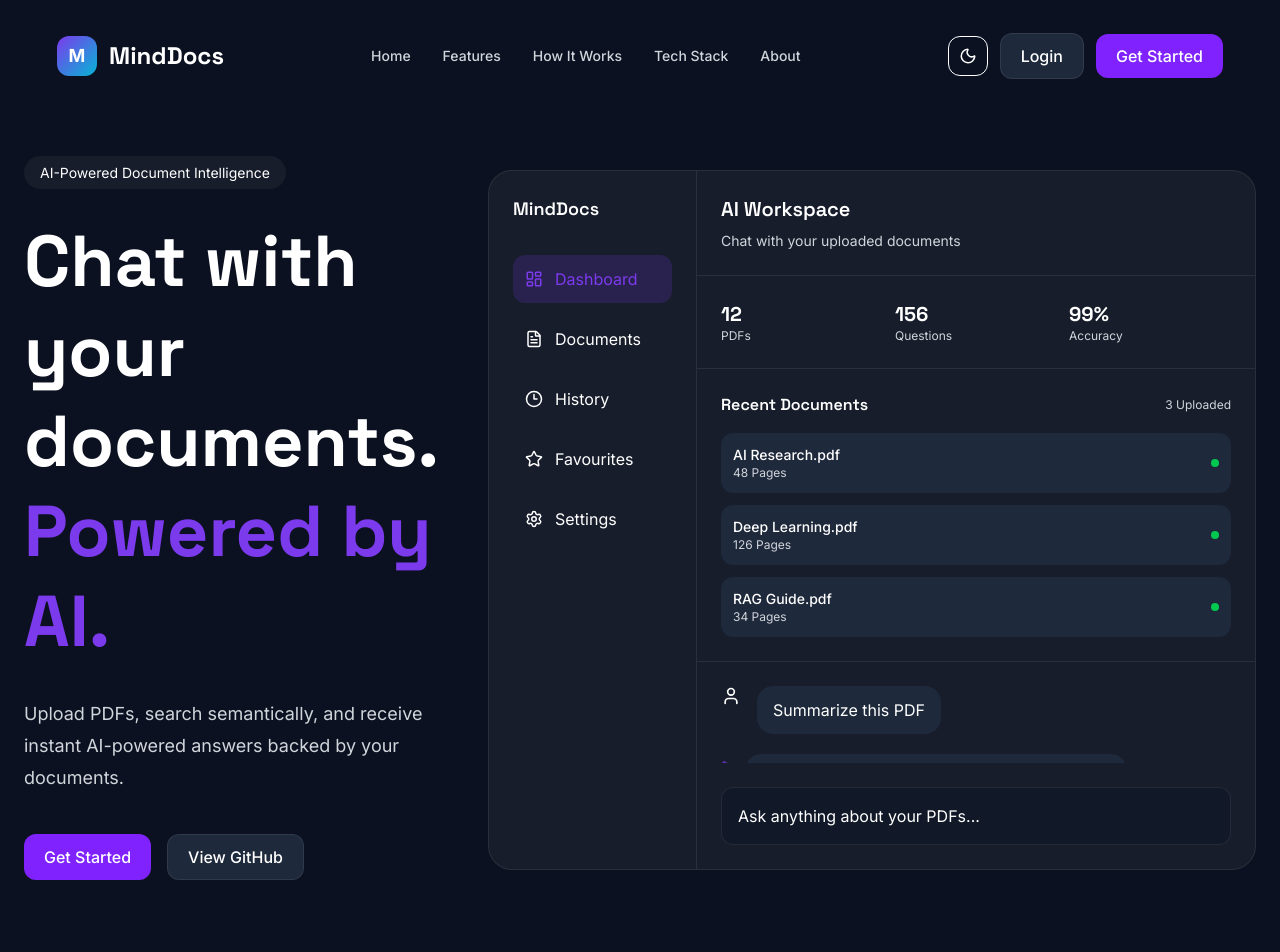
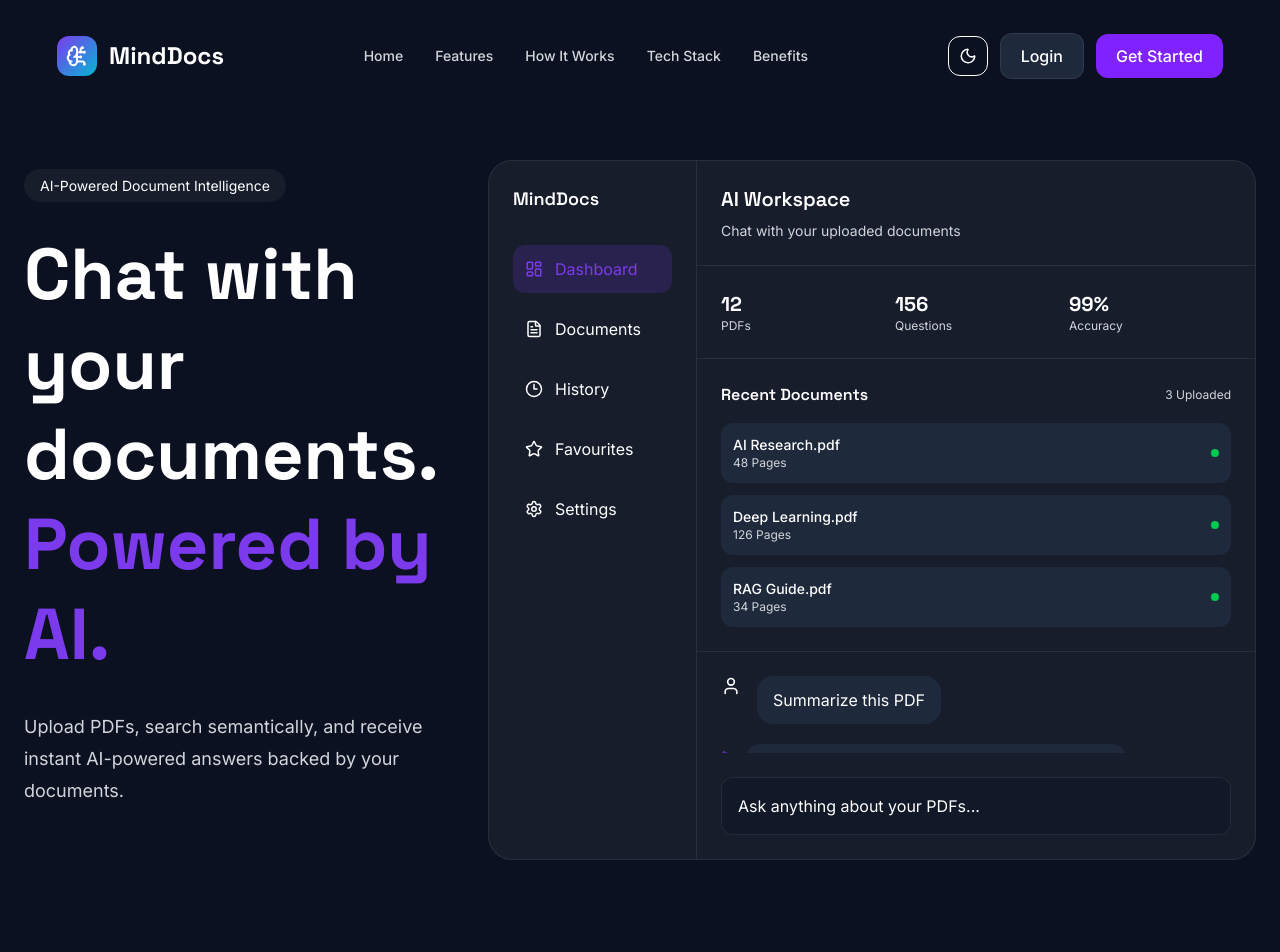
Before and after one commit to muktig2703-dot/MindDocs, a React app in the folder frontend/: page / in a window 1280 px wide. Shown: the top 952 px of the page. Built offline with nearby package versions, Linux system fonts and the light colour scheme; the HTML template or start-up script is replaced by a standard one.

Commit message:
Complete landing page design and final polish

```diff
--- a/frontend/src/components/navigation/Logo.jsx
+++ b/frontend/src/components/navigation/Logo.jsx
@@ -1,15 +1,20 @@
+import { BrainCircuit } from "lucide-react";
+
 function Logo() {
   return (
     <div className="flex items-center gap-3 select-none">
       <div
         className="flex h-10 w-10 items-center justify-center rounded-xl"
         style={{
-          background: "linear-gradient(135deg, #7C3AED, #06B6D4)",
+          background:
+            "linear-gradient(135deg, #7C3AED, #06B6D4)",
         }}
       >
-        <span className="text-lg font-bold text-white">
-          M
-        </span>
+        <BrainCircuit
+          size={22}
+          color="white"
+          strokeWidth={2.2}
+        />
       </div>
 
       <span
--- a/frontend/src/components/navigation/NavLinks.jsx
+++ b/frontend/src/components/navigation/NavLinks.jsx
@@ -16,8 +16,8 @@
     href: "#tech-stack",
   },
   {
-    label: "About",
-    href: "#about",
+    label: "Benefits",
+    href: "#benefits",
   },
 ];
 
--- a/frontend/src/components/navigation/Navbar.jsx
+++ b/frontend/src/components/navigation/Navbar.jsx
@@ -7,7 +7,7 @@
 import Button from "../ui/Button";
 import Container from "../ui/Container";
 import MobileMenu from "./MobileMenu";
-
+import { Link } from "react-router-dom";
 function Navbar() {
   const [scrolled, setScrolled] = useState(false);
 
@@ -81,14 +81,16 @@
 
           <div className="flex items-center gap-3">
             <ThemeToggle />
-
+            <Link to="/login">
             <Button variant="secondary">
               Login
             </Button>
-
+            </Link>
+            <Link to="/register">
             <Button>
               Get Started
             </Button>
+            </Link>
 
             <MobileMenu />
           </div>
--- a/frontend/src/pages/Landing/components/Footer/Footer.jsx
+++ b/frontend/src/pages/Landing/components/Footer/Footer.jsx
@@ -54,23 +54,19 @@
             gap-6
           "
         >
-          <Link to="/">
-            Home
-          </Link>
 
-          <a href="#">
+          <a
+            href="https://github.com/muktig2703-dot"
+            target="_blank"
+            rel="noopener noreferrer"
+          >
             GitHub
           </a>
 
-          <Link to="#">
-            Privacy
-          </Link>
-
-          <Link to="#">
-            Terms
-          </Link>
+          <a href="mailto:muktig2703@gmail.com">
+            Email
+          </a>
         </div>
-
       </div>
 
       <p
--- a/frontend/src/pages/Landing/components/Hero/HeroButtons.jsx
+++ b/frontend/src/pages/Landing/components/Hero/HeroButtons.jsx
@@ -3,19 +3,6 @@
 function HeroButtons() {
   return (
     <div className="mt-10 flex flex-wrap gap-4">
-
-      <Button>
-
-        Get Started
-
-      </Button>
-
-      <Button variant="secondary">
-
-        View GitHub
-
-      </Button>
-
     </div>
   );
 }
```
Also changed, not shown: frontend/src/components/ui/SectionTitle.jsx (deleted).
